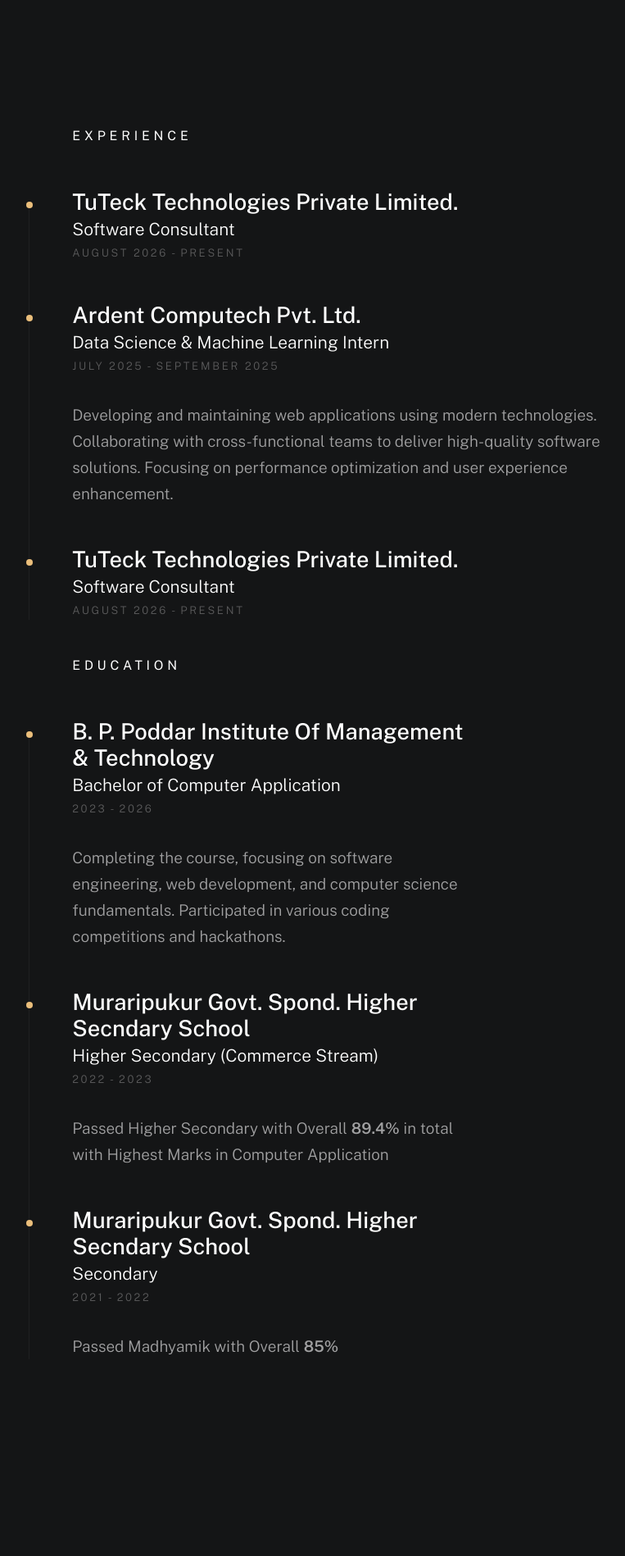
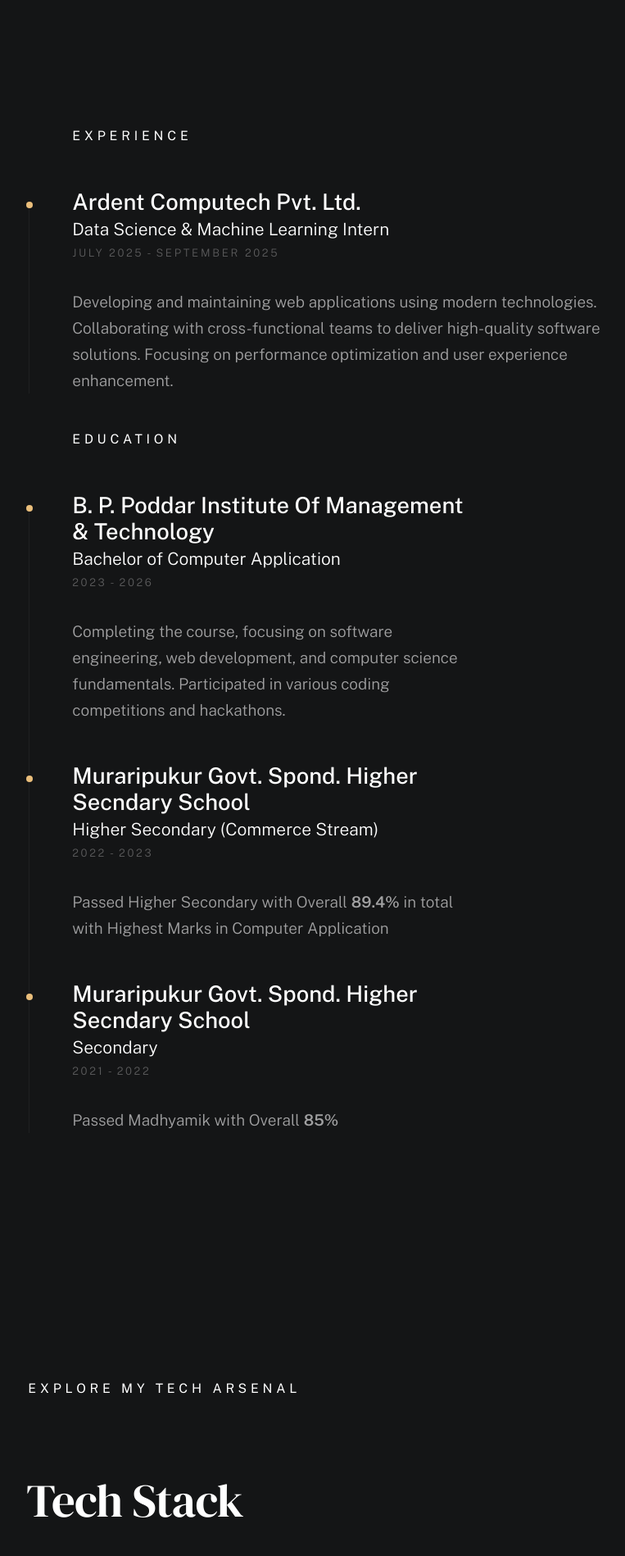
Before and after one commit to basak2005/portfolio_vercel, a Django app: template portfolio/templates/index1.html in a window 1280 px wide. Shown: the part 2093-3991 px from the top of the page at 82% size, without its empty margins (39-802 px from the left). Run offline with Django 5.2, Linux system fonts and the light colour scheme; the template is opened without the code that fills it, so the values that code supplies are empty; some web fonts are replaced.

Commit message:
checking purpose

```diff
--- a/portfolio/templates/index1.html
+++ b/portfolio/templates/index1.html
@@ -194,31 +194,12 @@
                             <div class="timeline__block">
                                 <div class="timeline__bullet"></div>
                                 <div class="timeline__header">
-                                    <h4 class="timeline__title">TuTeck Technologies Private Limited.</h4>
-                                    <h5 class="timeline__meta">Software Consultant</h5>
-                                    <p class="timeline__timeframe">August 2026 - Present</p>
-                                </div>
-                            </div>
-
-                            <div class="timeline__block">
-                                <div class="timeline__bullet"></div>
-                                <div class="timeline__header">
                                     <h4 class="timeline__title">Ardent Computech Pvt. Ltd.</h4>
                                     <h5 class="timeline__meta">Data Science & Machine Learning Intern</h5>
                                     <p class="timeline__timeframe">July 2025 - September 2025</p>
                                 </div>
                                 <div class="timeline__desc">
                                     <p>Developing and maintaining web applications using modern technologies. Collaborating with cross-functional teams to deliver high-quality software solutions. Focusing on performance optimization and user experience enhancement.</p>
-                                </div>
-                            </div>
-
-
-                            <div class="timeline__block">
-                                <div class="timeline__bullet"></div>
-                                <div class="timeline__header">
-                                    <h4 class="timeline__title">TuTeck Technologies Private Limited.</h4>
-                                    <h5 class="timeline__meta">Software Consultant</h5>
-                                    <p class="timeline__timeframe">August 2026 - Present</p>
                                 </div>
                             </div>
 
```
